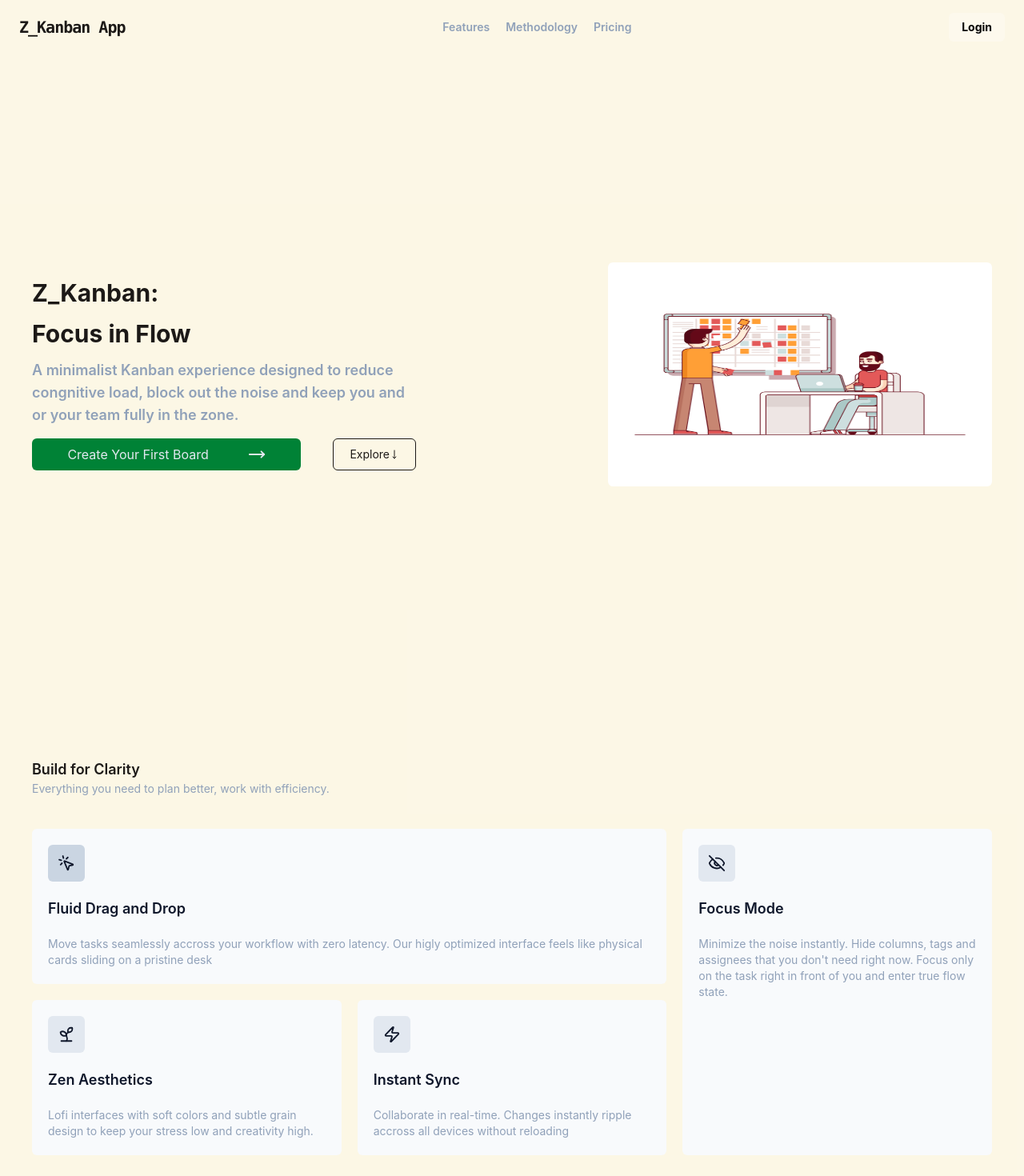
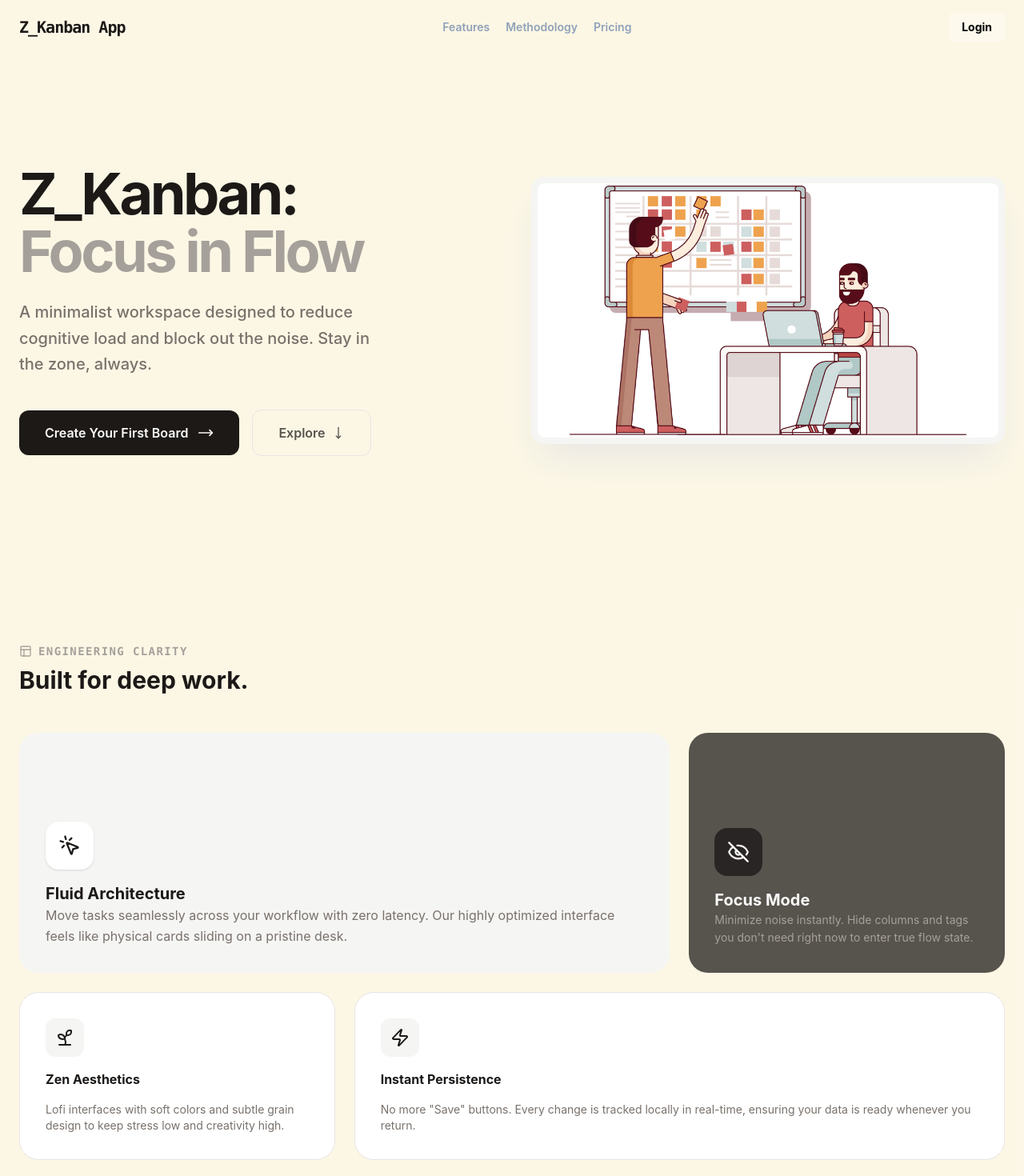
Before and after one commit to Zolender/kanban-app, a React (Vite) app: page / in a window 1280 px wide. Shown: the top 1470 px of the page at 80% size. Built offline with nearby package versions, Linux system fonts and the light colour scheme.

Commit message:
refactor Landing page: enhance layout and styling for improved user experience; update content and accessibility features

```diff
--- a/src/pages/Landing.jsx
+++ b/src/pages/Landing.jsx
@@ -1,57 +1,98 @@
-import { EyeOff, MousePointerClick, MoveDown, MoveRight, Sprout, Zap } from "lucide-react";
+import { EyeOff, MousePointerClick, MoveDown, MoveRight, Sprout, Zap, Layout } from "lucide-react";
+import { Link } from "react-router";
 
 const Landing = () => {
     return (
-        <section className="mx-10">
-            <div className="flex flex-col gap-5 md:gap-20">
-                <div className="flex flex-col sm:flex-row  justify-between items-center min-h-screen">
-                    <div className="flex flex-col justify-between  min-h-60 w-[40%]">
-                        <p className="text-3xl font-bold">Z_Kanban:</p>
-                        <p className="text-3xl font-bold">Focus in Flow</p>
-                        <p className="font-semibold text-lg text-slate-400">A minimalist Kanban experience designed to reduce congnitive load, block out the noise and keep you and or your team fully in the zone.</p>
-                        <div className="flex justify-between gap-5">
-                            <button className="bg-green-700 text-slate-200 flex justify-around items-center  px-5 py-2 w-[70%] rounded-md hover:opacity-90 active:scale-95 transition-all">Create Your First Board <MoveRight size={22}/></button>
-                            <button className="flex text-sm justify-between items-center  px-5 rounded-md border hover:bg-blue-400 hover:cursor-pointer active:bg-blue-500 active:scale-110 hover:text-slate-200 transition-all duration-200 ">Explore<MoveDown size={12}/></button>
+        <section className="max-w-7xl mx-auto px-6 pb-20">
+            <div className="flex flex-col gap-24">
+                <div className="flex flex-col lg:flex-row justify-between items-center min-h-[80vh] gap-12">
+                    <div className="flex flex-col gap-6 w-full lg:w-1/2">
+                        <h1 className="text-5xl md:text-7xl font-bold tracking-tighter text-stone-900">
+                            Z_Kanban: <br />
+                            <span className="text-stone-400">Focus in Flow</span>
+                        </h1>
+
+                        <p className="font-medium text-lg md:text-xl text-stone-500 leading-relaxed max-w-md">
+                            A minimalist workspace designed to reduce cognitive load and block out the noise. Stay in the zone, always.
+                        </p>
+
+                        <div className="flex flex-col sm:flex-row items-center gap-4 pt-4">
+                            <Link
+                                to="/boards"
+                                className="group bg-stone-900 text-stone-50 flex items-center justify-center gap-3 px-8 py-4 w-full sm:w-auto rounded-xl font-semibold hover:bg-stone-800 transition-all active:scale-95"
+                            >
+                                Create Your First Board
+                                <MoveRight size={20} className="group-hover:translate-x-1 transition-transform" />
+                            </Link>
+
+                            <button className="flex items-center justify-center gap-2 px-8 py-4 w-full sm:w-auto rounded-xl border border-stone-200 font-semibold hover:bg-stone-100 transition-all text-stone-600">
+                                Explore <MoveDown size={16} />
+                            </button>
                         </div>
                     </div>
-                    <div className="w-120 h-70 ">
-                        <img src="/569.jpg" aria-label="A physical kanban board image" className="w-full h-full  rounded-md "/>
+
+                    <div className="w-full lg:w-1/2 aspect-video bg-stone-200 rounded-2xl overflow-hidden border-8 border-stone-100 shadow-2xl shadow-stone-200">
+                        <img
+                            src="/569.jpg"
+                            alt="Z_Kanban interface preview"
+                            className="w-full h-full object-cover grayscale-20 hover:grayscale-0 transition-all duration-700"
+                        />
                     </div>
                 </div>
-                <div className="flex flex-col gap-10">
-                    <div>
-                        <p className=" font-semibold text-lg ">Build for Clarity</p>
-                        <p className="text-slate-400 font-normal text-sm">Everything you need to plan better, work with efficiency.</p>
+
+                <div className="flex flex-col gap-12">
+                    <div className="space-y-2">
+                        <h2 className="text-sm font-mono font-bold uppercase tracking-widest text-stone-400 flex items-center gap-2">
+                            <Layout size={16} /> Engineering Clarity
+                        </h2>
+                        <p className="text-3xl font-bold text-stone-900">Built for deep work.</p>
                     </div>
 
-                    <div className="grid grid-cols-3 grid-rows-2 gap-5">
-                        <div className="bg-slate-50 flex justify-center gap-5 p-5 flex-col text-slate-900 rounded-md col-span-2">
-                            <div className="w-fit p-3 bg-slate-300 rounded-md">
-                                <MousePointerClick size={22}/>
+                    <div className="grid grid-cols-1 md:grid-cols-3 gap-6">
+                        <div className="group bg-stone-100 p-8 rounded-3xl flex flex-col justify-end gap-4 md:col-span-2 min-h-75 hover:bg-stone-200/50 transition-colors border border-transparent hover:border-stone-200">
+                            <div className="w-fit p-4 bg-white rounded-2xl shadow-sm group-hover:rotate-6 transition-transform">
+                                <MousePointerClick size={28} className="text-stone-900" />
                             </div>
-                            <p className="font-semibold text-lg">Fluid Drag and Drop</p>
-                            <p className="text-slate-400 font-normal text-sm">Move tasks seamlessly accross your workflow with zero latency. Our higly optimized interface feels like physical cards sliding on a pristine desk</p>
+                            <div>
+                                <h3 className="text-xl font-bold text-stone-900">Fluid Architecture</h3>
+                                <p className="text-stone-500 leading-relaxed">
+                                    Move tasks seamlessly across your workflow with zero latency. Our highly optimized interface feels like physical cards sliding on a pristine desk.
+                                </p>
+                            </div>
                         </div>
-                        <div className="bg-slate-50 flex   p-5 gap-5 flex-col text-slate-900 rounded-md row-span-2">
-                            <div className="w-fit p-3 bg-slate-200 rounded-md">
-                                <EyeOff size={22}/>
+
+                        <div className="group bg-stone-600 p-8 rounded-3xl flex flex-col justify-end gap-4 text-stone-50 hover:bg-stone-800 transition-colors">
+                            <div className="w-fit p-4 bg-stone-800 rounded-2xl group-hover:-rotate-6 transition-transform">
+                                <EyeOff size={28} className="text-stone-100" />
                             </div>
-                            <p className="font-semibold text-lg">Focus Mode</p>
-                            <p className="text-slate-400 font-normal text-sm">Minimize the noise instantly. Hide columns, tags and assignees that you don't need right now. Focus only on the task right in front of you and enter true flow state.</p>
+                            <div>
+                                <h3 className="text-xl font-bold">Focus Mode</h3>
+                                <p className="text-stone-400 text-sm leading-relaxed">
+                                    Minimize noise instantly. Hide columns and tags you don't need right now to enter true flow state.
+                                </p>
+                            </div>
                         </div>
-                        <div className="bg-slate-50 flex   p-5 gap-5 flex-col text-slate-900 rounded-md ">
-                            <div className="w-fit p-3 bg-slate-200 rounded-md">
-                                <Sprout size={22}/>
+
+                        <div className="group bg-white p-8 rounded-3xl flex flex-col gap-4 border border-stone-200 hover:shadow-xl hover:shadow-stone-100 transition-all">
+                            <div className="w-fit p-3 bg-stone-100 rounded-xl group-hover:scale-110 transition-transform">
+                                <Sprout size={24} className="text-stone-900" />
                             </div>
-                            <p className="font-semibold text-lg">Zen Aesthetics</p>
-                            <p className="text-slate-400 font-normal text-sm">Lofi interfaces with soft colors and subtle grain design to keep your stress low and creativity high.</p>
+                            <h3 className="font-bold text-stone-900">Zen Aesthetics</h3>
+                            <p className="text-stone-500 text-sm">
+                                Lofi interfaces with soft colors and subtle grain design to keep stress low and creativity high.
+                            </p>
                         </div>
-                        <div className="bg-slate-50 flex   p-5 gap-5 flex-col text-slate-900 rounded-md">
-                            <div className="w-fit p-3 bg-slate-200 rounded-md">
-                                <Zap size={22}/>
+
+                        <div className="group bg-white p-8 rounded-3xl flex flex-col gap-4 border border-stone-200 hover:shadow-xl hover:shadow-stone-100 transition-all md:col-span-2">
+                            <div className="flex items-start justify-between">
+                                <div className="w-fit p-3 bg-stone-100 rounded-xl group-hover:animate-pulse">
+                                    <Zap size={24} className="text-stone-900" />
+                                </div>
                             </div>
-                            <p className="font-semibold text-lg">Instant Sync</p>
-                            <p className="text-slate-400 font-normal text-sm">Collaborate in real-time. Changes instantly ripple accross all devices without reloading</p>
+                            <h3 className="font-bold text-stone-900">Instant Persistence</h3>
+                            <p className="text-stone-500 text-sm">
+                                No more "Save" buttons. Every change is tracked locally in real-time, ensuring your data is ready whenever you return.
+                            </p>
                         </div>
                     </div>
                 </div>
@@ -59,4 +100,5 @@ const Landing = () => {
         </section>
     );
 }
+
 export default Landing;
```
